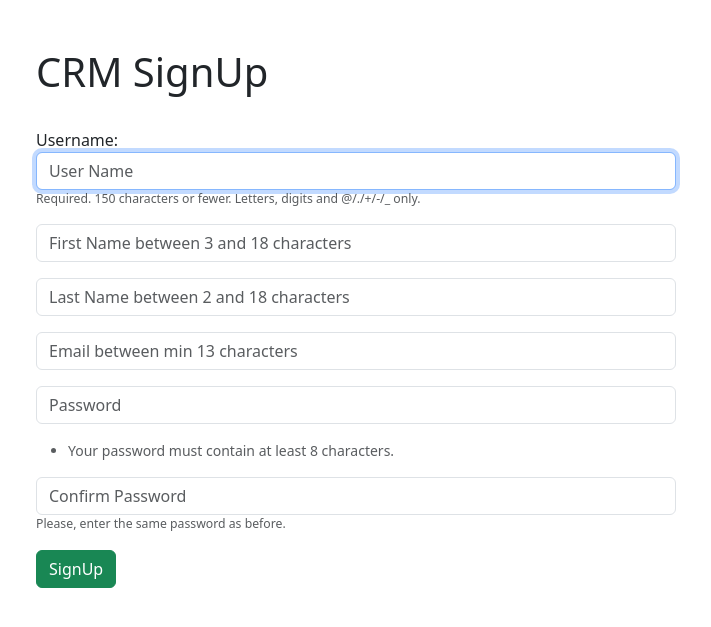
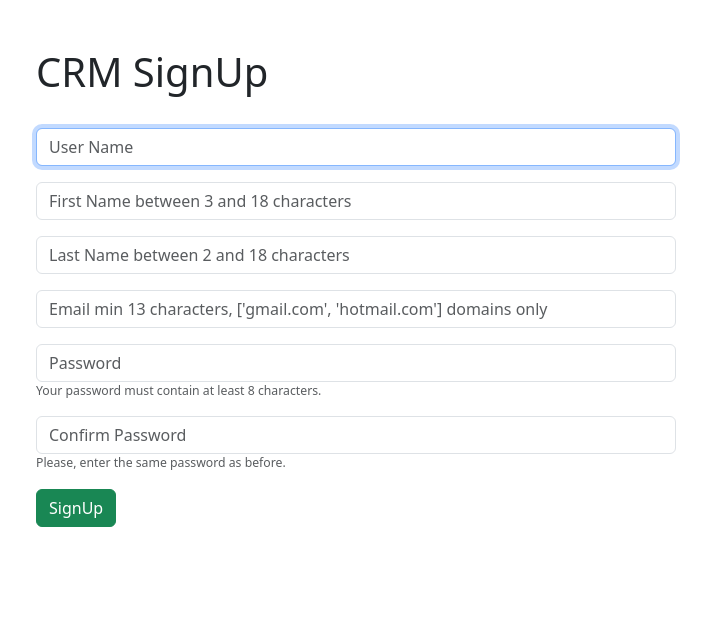
Before and after one commit to snoofor/djangocrm, a Django app: page /signup/ in a window 1280 px wide. Shown: the part 70-697 px from the top of the page, without its empty margins (284-995 px from the left). Run offline with Django 4.2, Linux system fonts and the light colour scheme; parts of the project's set-up code (start-up, migrations or seed data) failed here and were passed over.

Commit message:
signup email domain verification added

```diff
--- /dev/null
+++ b/dcrm/dcrm/validdomains.txt
@@ -0,0 +1,2 @@
+validdomains
+['gmail.com', 'hotmail.com']
--- a/dcrm/templates/registration/signup.html
+++ b/dcrm/templates/registration/signup.html
@@ -10,6 +10,20 @@
 
         <form method="post" action="">
             {% csrf_token %}
+
+            {% if form.errors %}
+            <div class="alert alert-warning alert-dismissible fade show" role="alert">
+
+              Your Form Has Errors
+              {% for field in form %}
+                {% if field.errors %}
+                  {{ field.errors }}
+                {% endif %}
+              {% endfor %}
+
+			        <button type="button" class="btn-close" data-bs-dismiss="alert" aria-label="Close"></button>
+			      </div>
+		        {% endif %}
 
             <fieldset>
 
--- a/dcrm/website/forms.py
+++ b/dcrm/website/forms.py
@@ -5,14 +5,25 @@
 from django.contrib.auth.forms import UserCreationForm
 from django.contrib.auth.models import User
 from django import forms
+from django.core.validators import EmailValidator
+from django.core.exceptions import ValidationError
+from django.utils.deconstruct import deconstructible
 #from .models import Record
+import logging
+
+logger = logging.getLogger(__name__)
+
+with open(r'C:\Users\furkan\DjangoCRM\dcrm\dcrm\validdomains.txt', 'r', encoding='utf8') as s:
+    text_read = s.readlines()
+
+VALID_DOMAINS = text_read[1]
 
 class SignUpForm(UserCreationForm):
     email = forms.EmailField(error_messages={"required": "Please enter email"},
                              label='',
                              max_length=50,
                              min_length=13,
-                             widget=forms.EmailInput(attrs={'class':'form-control', 'placeholder':'Email between min 13 characters'}))
+                             widget=forms.EmailInput(attrs={'class':'form-control', 'placeholder':f'Email min 13 characters, {VALID_DOMAINS} domains only'}))
     first_name = forms.CharField(error_messages={"required": "Please enter your name"},
                                  label='',
                                  max_length=18,
@@ -28,16 +39,25 @@ class SignUpForm(UserCreationForm):
         model = User
         fields = ('username', 'first_name', 'last_name', 'email', 'password1', 'password2')
 
+    def clean_email(self, *args, **kwargs):
+        super(SignUpForm, self).__init__(*args, **kwargs)
+        original_email = self.cleaned_data['email']
+        domain = self.cleaned_data["email"].split("@")[-1]
+        if domain not in VALID_DOMAINS:
+            raise ValidationError("E-mail addresses from %(domain)s are not allowed.", code="invalid", params={"domain": domain})
+        return original_email
+
     def __init__(self, *args, **kwargs):
         super(SignUpForm, self).__init__(*args, **kwargs)
         self.fields['username'].widget.attrs['class'] = 'form-control'
         self.fields['username'].widget.attrs['placeholder'] = 'User Name'
-        self.fields['username'].help_text = '<span class="form-text text-muted"><small>Required. 150 characters or fewer. Letters, digits and @/./+/-/_ only.</small></span>'
+        self.fields['username'].label = ''
+        self.fields['username'].help_text = '<span class="form-text text-muted"><small></small></span>'
 
         self.fields['password1'].widget.attrs['class'] = 'form-control'
         self.fields['password1'].widget.attrs['placeholder'] = 'Password'
         self.fields['password1'].label = ''
-        self.fields['password1'].help_text = '<ul class="form-text text-muted small"><li>Your password must contain at least 8 characters.</li></ul>'
+        self.fields['password1'].help_text = '<span class="form-text text-muted"><small>Your password must contain at least 8 characters.</small></span>'
 
         self.fields['password2'].widget.attrs['class'] = 'form-control'
         self.fields['password2'].widget.attrs['placeholder'] = 'Confirm Password'
--- a/dcrm/website/views.py
+++ b/dcrm/website/views.py
@@ -1,14 +1,11 @@
 from django.shortcuts import render, redirect
 from django.contrib.auth import authenticate, login, logout
 from django.contrib import messages
-from django.contrib.auth.decorators import login_required # if not login do not show the page
+from django.contrib.auth.decorators import login_required
 from django.contrib.auth.forms import UserCreationForm
 from django.views.generic import CreateView
 from django.urls import reverse, reverse_lazy
 from .forms import SignUpForm
-from django.core.validators import validate_email, EmailValidator
-from django.core.exceptions import ValidationError
-from django.http import HttpResponseRedirect
 
 # Create your views here.
 
@@ -40,7 +37,7 @@ def signup_user(request):
             user = authenticate(username = username, password = password)
             login(request, user)
             messages.success(request, f'You have been succesfully Registered. Welcome {user.username}')
-            return redirect("login")
+            return redirect("website:home")
     else:
         form = SignUpForm()
         # return render(request, 'registration/signup.html', {'form': form})
```
